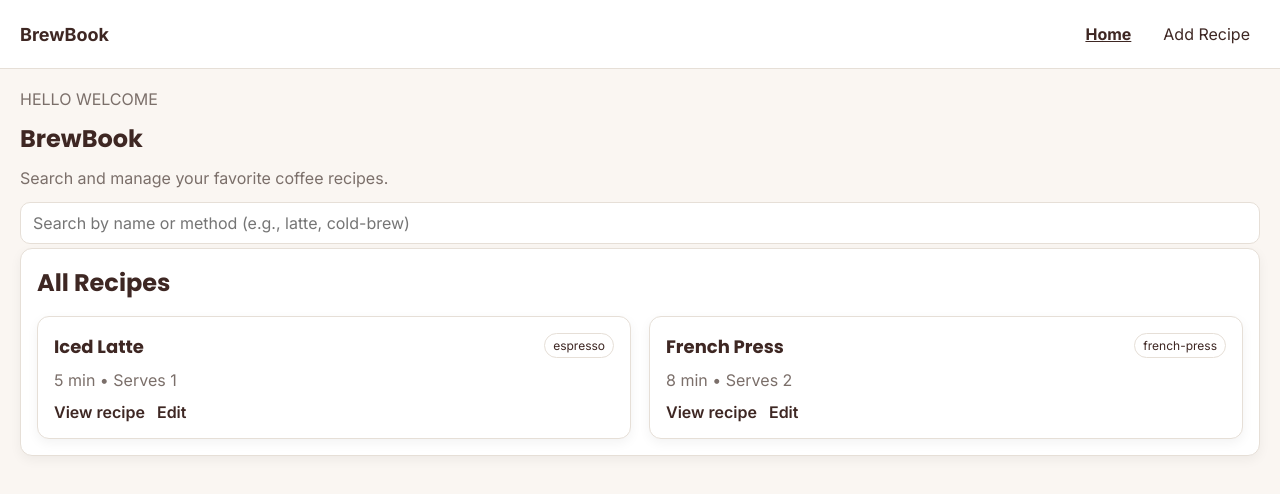
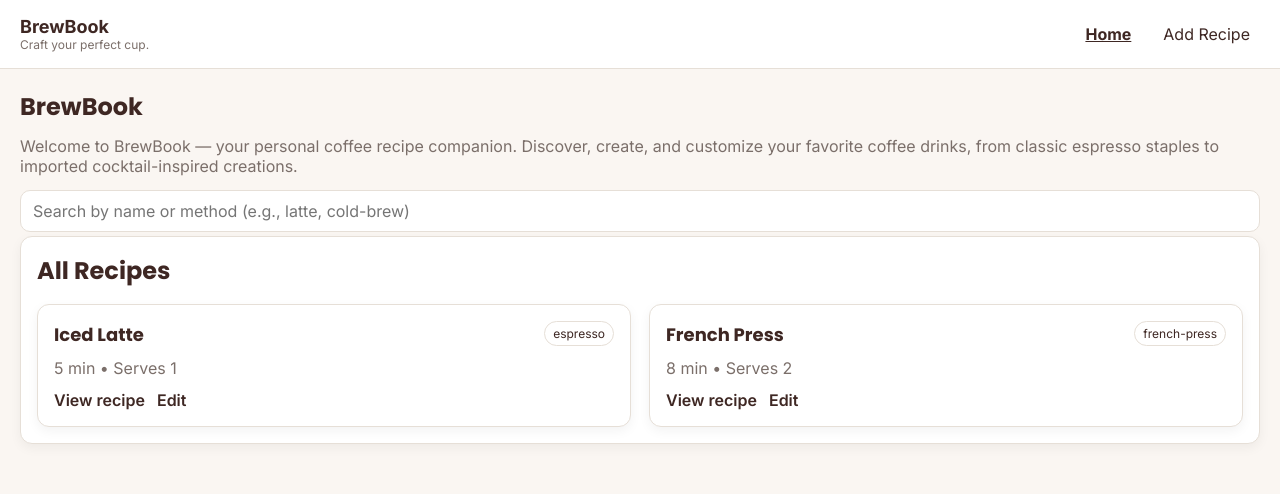
Before and after one commit to millicenttraylor7/brewbook, a React (Vite) app: page /recipes/new in a window 1280 px wide. Both pictures are taken after a click on the button "Back to Home". Shown: the top 494 px of the page. Built offline with nearby package versions, Linux system fonts and the light colour scheme; no server answers.

Commit message:
changes made to add images

```diff
--- a/src/App.css
+++ b/src/App.css
@@ -361,3 +361,24 @@ button.danger {
   white-space: nowrap;
   border: 0;
 }
+.brand {
+  font-weight: 700;
+  font-size: 18px;
+  color: var(--text);
+  display: flex;
+  flex-direction: column;
+  line-height: 1.2;
+}
+
+.tagline {
+  font-size: 12px;
+  font-weight: 400;
+  color: var(--muted);
+}
+.recipe-card__image {
+  width: 100%;
+  height: 160px;
+  object-fit: cover;
+  border-radius: 10px;
+  margin-bottom: 12px;
+}
--- a/src/features/recipes/api/cocktailApi.js
+++ b/src/features/recipes/api/cocktailApi.js
@@ -35,6 +35,7 @@ export async function fetchCoffeeCocktails() {
         method: "cocktail",
         timeMinutes: 5,
         servings: 1,
+        image: drink.strDrinkThumb ? `${drink.strDrinkThumb}/medium` : "",
         ingredients,
         steps: drink.strInstructions
           ? [
--- a/src/features/recipes/components/RecipeCard.jsx
+++ b/src/features/recipes/components/RecipeCard.jsx
@@ -1,10 +1,19 @@
 import { Link } from "react-router-dom";
 
 export default function RecipeCard({ recipe }) {
-  const { id, name, method, timeMinutes, servings } = recipe;
+  const { id, name, method, timeMinutes, servings, image } = recipe;
 
   return (
     <article className="recipe-card">
+      {image ? (
+        <img
+          src={image}
+          alt={name}
+          className="recipe-card__image"
+          loading="lazy"
+        />
+      ) : null}
+
       <header className="recipe-card__header">
         <h2 className="recipe-card__title">{name}</h2>
         <span className="recipe-card__tag">{method}</span>
--- a/src/features/recipes/data/seedRecipes.js
+++ b/src/features/recipes/data/seedRecipes.js
@@ -5,34 +5,68 @@ export const seedRecipes = [
     method: "espresso",
     timeMinutes: 5,
     servings: 1,
+    image: "",
+
     ingredients: [
-      { item: "Espresso", amount: 2, unit: "shots" },
-      { item: "Milk", amount: 8, unit: "oz" },
-      { item: "Ice", amount: 1, unit: "cup" },
+      {
+        id: "ing-1",
+        item: "Espresso",
+        amount: 2,
+        unit: "shots",
+      },
+      {
+        id: "ing-2",
+        item: "Milk",
+        amount: 8,
+        unit: "oz",
+      },
+      {
+        id: "ing-3",
+        item: "Ice",
+        amount: 1,
+        unit: "cup",
+      },
     ],
+
     steps: [
-      "Pull espresso shots.",
-      "Fill a glass with ice.",
-      "Add milk, then espresso.",
+      { id: "step-1", text: "Pull espresso shots." },
+      { id: "step-2", text: "Fill a glass with ice." },
+      { id: "step-3", text: "Add milk, then espresso." },
     ],
+
     notes: "Use oat milk for a sweeter taste.",
   },
+
   {
     id: "d4e5f6",
     name: "French Press",
     method: "french-press",
     timeMinutes: 8,
     servings: 2,
+    image: "",
+
     ingredients: [
-      { item: "Coffee (coarse grind)", amount: 4, unit: "tbsp" },
-      { item: "Hot water", amount: 16, unit: "oz" },
+      {
+        id: "ing-4",
+        item: "Coffee (coarse grind)",
+        amount: 4,
+        unit: "tbsp",
+      },
+      {
+        id: "ing-5",
+        item: "Hot water",
+        amount: 16,
+        unit: "oz",
+      },
     ],
+
     steps: [
-      "Add coffee to press.",
-      "Pour in hot water and stir.",
-      "Steep 4 minutes.",
-      "Press slowly and serve.",
+      { id: "step-4", text: "Add coffee to press." },
+      { id: "step-5", text: "Pour in hot water and stir." },
+      { id: "step-6", text: "Steep 4 minutes." },
+      { id: "step-7", text: "Press slowly and serve." },
     ],
+
     notes: "Best around 200°F water.",
   },
 ];
--- a/src/pages/HomePage.jsx
+++ b/src/pages/HomePage.jsx
@@ -24,7 +24,11 @@ export default function HomePage() {
   return (
     <section>
       <h1>BrewBook</h1>
-      <p>Search and manage your favorite coffee recipes.</p>
+      <p>
+        Welcome to BrewBook — your personal coffee recipe companion. Discover,
+        create, and customize your favorite coffee drinks, from classic espresso
+        staples to imported cocktail-inspired creations.
+      </p>
 
       <div className="search-row">
         <label className="sr-only" htmlFor="recipe-search">
--- a/src/shared/components/Layout.jsx
+++ b/src/shared/components/Layout.jsx
@@ -4,7 +4,10 @@ export default function Layout() {
   return (
     <div className="app-shell">
       <header className="app-header">
-        <div className="brand">BrewBook</div>
+        <div className="brand">
+          BrewBook
+          <span className="tagline">Craft your perfect cup.</span>
+        </div>
 
         <nav className="nav" aria-label="Primary navigation">
           <NavLink
@@ -14,6 +17,7 @@ export default function Layout() {
           >
             Home
           </NavLink>
+
           <NavLink
             to="/recipes/new"
             className={({ isActive }) => (isActive ? "active" : "")}
@@ -24,7 +28,6 @@ export default function Layout() {
       </header>
 
       <main className="app-main">
-        <p>HELLO WELCOME</p>
         <Outlet />
       </main>
     </div>
```
